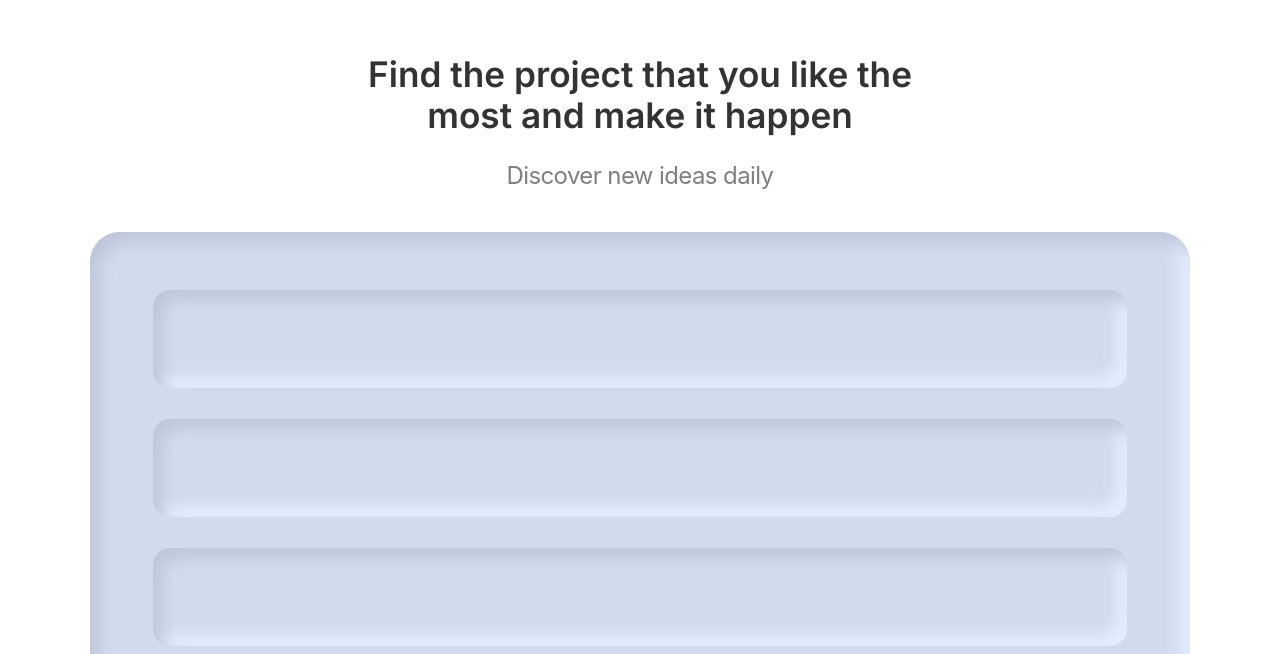
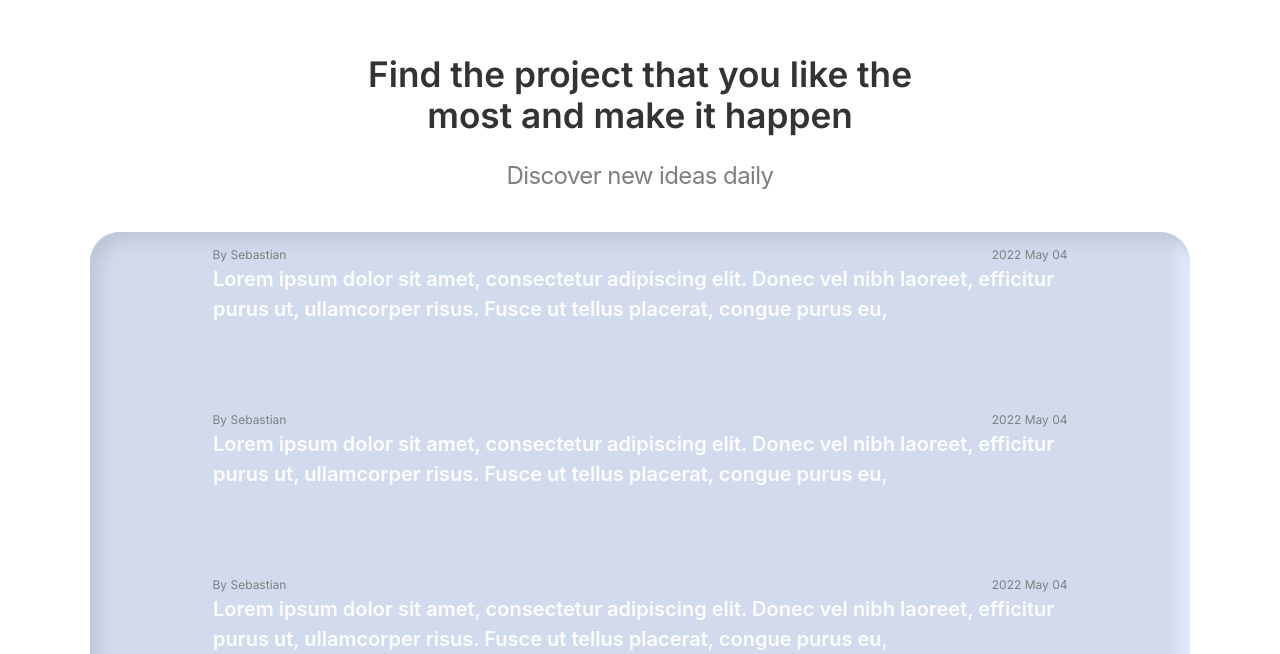
Before and after one commit to sebastianterleira/WisiIndie, a Next.js app in the folder wisi-indie/: page /ListIdeas in a window 1280 px wide. Shown: the part 146-800 px from the top of the page. Built offline with nearby package versions, Linux system fonts and the light colour scheme.

Commit message:
(ADD) Component CardIdea

```diff
--- a/wisi-indie/src/app/components/CardIdea.js
+++ b/wisi-indie/src/app/components/CardIdea.js
@@ -3,19 +3,22 @@ import styled from 'styled-components';
 
 const Card = styled.div`
 	width: 980px;
-	height: 104px;
+	height: 140px;
 	border-radius: 20px;
 	padding: 3px;
+	position: relative;
+	z-index: 30;
 `;
 
 const CardContent = styled.div`
 	display: flex;
-	align-items: center;
+	align-items: flex-start;
 	justify-content: center;
-	background: #d2dbee;
+	flex-direction: column;
+	// background: #1a1c20;
 	border-radius: 15%;
-	box-shadow: inset 9.91px 9.91px 15px #bfc7d9,
-		inset -9.91px -9.91px 15px #e5efff;
+	// box-shadow: inset 9.91px 9.91px 15px #bfc7d9,
+	// 	inset -9.91px -9.91px 15px #e5efff;
 
 	// 1style
 	// background: #e0e0e0;
@@ -29,23 +32,55 @@ const CardContent = styled.div`
 	border-radius: 17px;
 	width: 100%;
 	height: 100%;
+	padding: 40px;
 `;
 
-// const Text = styled.h2`
-// 	padding: 20px;
-// 	color: #fff;
-// 	font-size: 20px;
-// `;
+const Text = styled.h2`
+	font-size: 20px;
+	color: #ffffffeb;
+	font-weight: 600;
+	font-family: 'SF Pro Text', -apple-system, BlinkMacSystemFont, 'Segoe UI',
+		Roboto, Helvetica, Arial, sans-serif, 'Apple Color Emoji', 'Segoe UI Emoji',
+		'Segoe UI Symbol';
+`;
+
+const ContentInfo = styled.div`
+	display: flex;
+	width: 100%;
+	align-items: center;
+	justify-content: space-between;
+	padding: 0 19.5px 0 19.5px;
+`;
+
+const Date = styled.p`
+	font-size: 12px;
+	color: rgb(127, 127, 127);
+	font-family: var(--font-family-inter);
+`;
+
+const Autor = styled.p`
+	font-size: 12px;
+	color: rgb(127, 127, 127);
+	font-family: var(--font-family-inter);
+`;
+
+const ContentIdea = styled.div`
+	padding: 0 20px 0 20px;
+`;
 
 const CardIdea = props => {
-	// const { title, date, autor } = props.idea;
+	const { title, date, autor } = props.idea;
 	return (
 		<>
 			<Card>
 				<CardContent>
-					{/* <Text>{title}</Text>
-            <h1>{date}</h1>
-            <h1>{autor}</h1> */}
+					<ContentInfo>
+						<Autor>{`By ${autor}`}</Autor>
+						<Date>{date}</Date>
+					</ContentInfo>
+					<ContentIdea>
+						<Text>{title}</Text>
+					</ContentIdea>
 				</CardContent>
 			</Card>
 		</>
```
